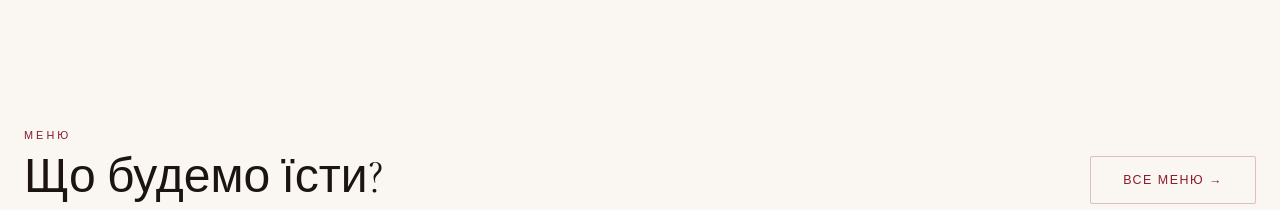
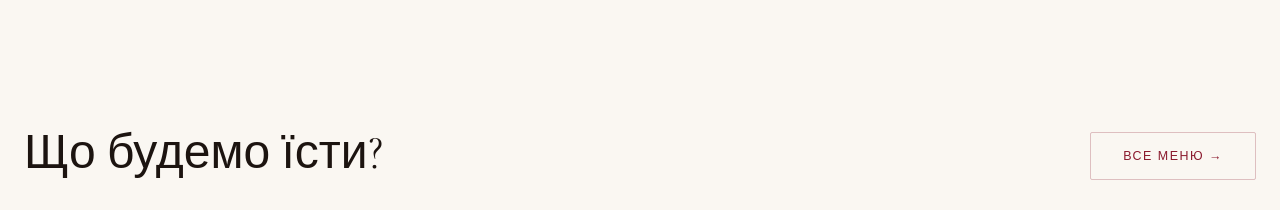
Before and after one commit to danylonahorniuk/brasa-cafe, a Next.js app: page / in a window 1280 px wide. Shown: the part 2746-2956 px from the top of the page. Built offline with nearby package versions, Linux system fonts and the light colour scheme; grey boxes are pictures that could not be loaded.

Commit message:
remove section-label badge from CategoryGrid
Co-Authored-By: Claude Sonnet 4.6 <noreply@anthropic.com>

```diff
--- a/src/components/home/CategoryGrid.tsx
+++ b/src/components/home/CategoryGrid.tsx
@@ -9,7 +9,6 @@ export default function CategoryGrid() {
     <section className="max-w-7xl mx-auto px-6 py-16">
       <div className="flex items-end justify-between mb-8">
         <div>
-          <p className="section-label mb-2">Меню</p>
           <h2
             className="text-4xl md:text-5xl"
             style={{ fontFamily: "var(--font-cormorant), serif", fontWeight: 300, color: "#1c1410", lineHeight: 1.1 }}
```
